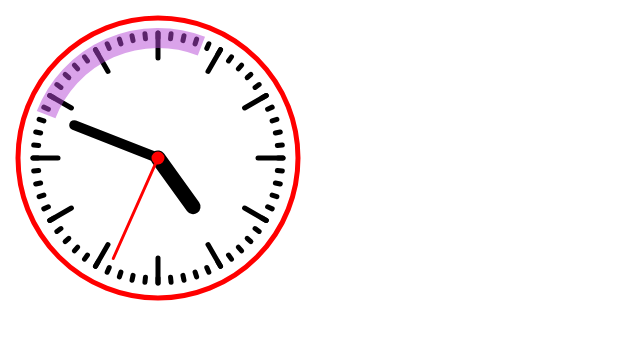
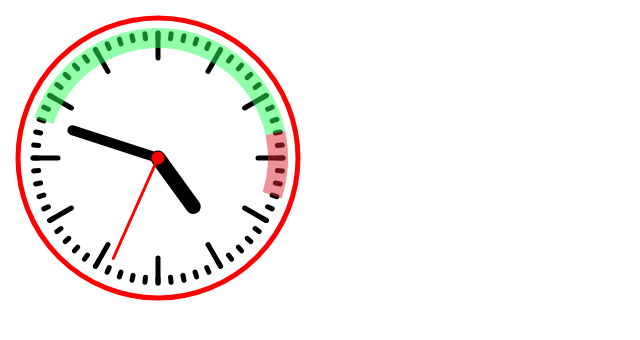
Before and after one commit to DanilaLeontyev/AnalogClock, a website: page index.html in a window 1280 px wide. Both pictures are taken after a click on the element 158 px from the left and 158 px from the top of the page. Shown: the whole page, without its empty margins (0-640 px from the left). Drawn offline with Linux system fonts and the light colour scheme.

Commit message:
add sound and interval for tomato

```diff
--- a/index.html
+++ b/index.html
@@ -9,6 +9,7 @@
 <body>
     <canvas width="300" height="300" id="clock"></canvas>
     <audio src="assets/ring.mp3" type="audio/mpeg" id="ring"></audio>
+    <audio src="assets/start.mp3" type="audio/mpeg" id="startTomato"></audio>
     <script src='index.js'></script>
 </body>
 </html>
--- a/index.js
+++ b/index.js
@@ -1,9 +1,11 @@
 let canvas = document.getElementById('clock');
 let ctx = canvas.getContext('2d');
 let ring = document.getElementById('ring');
+let startTomato = document.getElementById('startTomato');
 let check = false;
 let nowMin = 0;
 let nowSec = 0;
+let noSound = false;
 
 function clock() {
     let date = new Date();
@@ -45,7 +47,7 @@ function clock() {
     ctx.save();
     ctx.beginPath();
     ctx.lineWidth = 15;
-    ctx.rotate(hr * (Math.PI / 6) + (Math.PI / 360) * min + (Math.PI / 21600) * sec);
+    ctx.rotate(hr * (Math.PI / 6) + (Math.PI / 360) * min);
     ctx.moveTo(0, 0);
     ctx.lineTo(0, 60);
     ctx.stroke();
@@ -55,7 +57,7 @@ function clock() {
     ctx.save();
     ctx.beginPath();
     ctx.lineWidth = 10;
-    ctx.rotate((Math.PI / 30) * min + (Math.PI / 1800) * sec);
+    ctx.rotate((Math.PI / 30) * min);
     ctx.moveTo(0, 0);
     ctx.lineTo(0, 90);
     ctx.stroke();
@@ -85,23 +87,38 @@ function clock() {
     ctx.restore();
 
     if (check == true) {
+        // Время работы
         ctx.save();
         ctx.beginPath();
-        ctx.strokeStyle = 'rgba(181, 72, 214, 0.5)';
+        ctx.strokeStyle = 'rgba(43, 255, 89, 0.5)';
         ctx.lineWidth = 20;
         ctx.lineCap = 'butt';
+        ctx.rotate(Math.PI / 2) // Где появилось смещение я хз
         ctx.arc(0, 0, 120,
-            (Math.PI / 30) * nowMin + (Math.PI / 1800) * nowSec + Math.PI / 2,
-            (Math.PI / 30) * nowMin + (Math.PI / 1800) * nowSec + Math.PI)
+            (Math.PI / 30) * nowMin,
+            (Math.PI / 30) * (nowMin + 25));
+        ctx.stroke();
+
+        // Время отдыха
+        ctx.beginPath();
+        ctx.strokeStyle = 'rgba(219, 39, 51, 0.5)';
+        ctx.arc(0, 0, 120,
+            (Math.PI / 30) * (nowMin + 25),
+            (Math.PI / 30) * (nowMin + 30));
         ctx.stroke();
         ctx.restore();
-        if (min === nowMin + 1) {
+
+
+        if (min === nowMin + 25 && noSound == false) {
+            ring.play();
+            noSound = true;
+        }
+        if(min === nowMin + 30) {
+            noSound = false;
             ring.play();
             check = false;
+            addPomodoro();
         }
-
-        console.log(min);
-        console.log(nowMin + 1);
     }
 
     ctx.restore();
@@ -112,6 +129,12 @@ setInterval(clock, 1000);
 function addPomodoro() {
     check == false ? check = true : check = false;
     let nowDate = new Date();
+
+    startTomato.play();
+    setTimeout(function() {
+        startTomato.pause();
+    }, 3000)
+
     nowMin = nowDate.getMinutes();
     nowSec = nowDate.getSeconds();
 };
```
Also changed, not shown: 1 other file.
